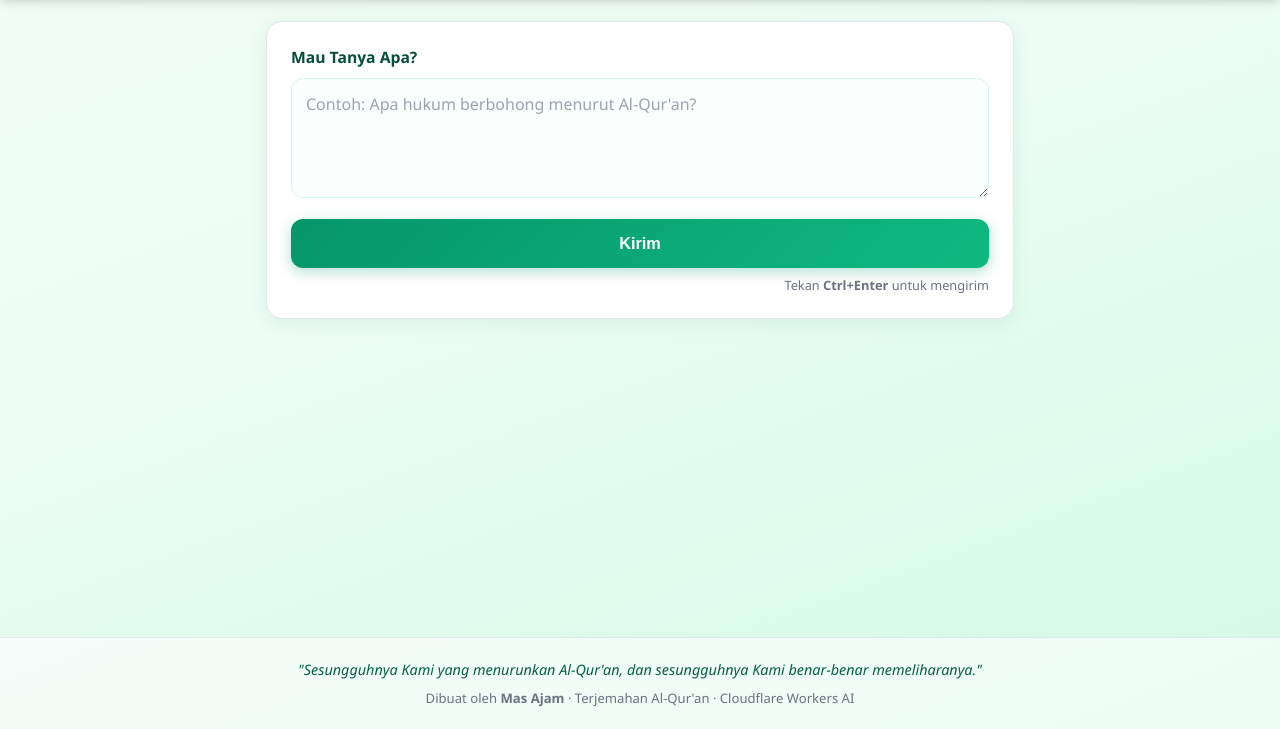
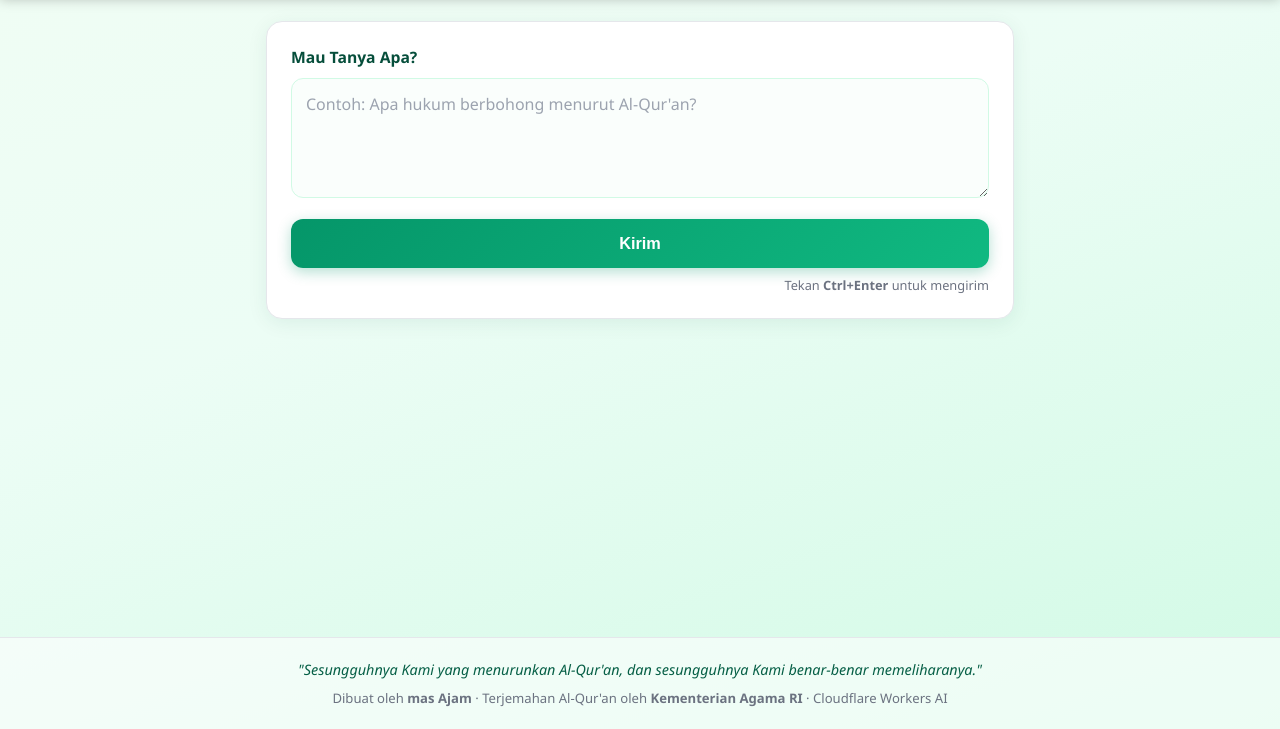
Before and after one commit to azhar0407/islam-menjawab, a website: page public/index.html in a window 1280 px wide. Shown: the part 71-800 px from the top of the page. Drawn offline with Linux system fonts and the light colour scheme.

Commit message:
docs: atributi Kemenag RI untuk quran.json
- LICENSE-DATA.md: sumber Kemenag RI (quran.kemenag.go.id),
  lisensi atribusi non-komersial, asas hak cipta terjemahan
- footer UI: tampilkan 'Kementerian Agama RI'

```diff
--- a/public/index.html
+++ b/public/index.html
@@ -141,7 +141,7 @@
 
 <footer>
   <div class="ayat">"Sesungguhnya Kami yang menurunkan Al-Qur'an, dan sesungguhnya Kami benar-benar memeliharanya."</div>
-  <div class="credit">Dibuat oleh <b>Mas Ajam</b> · Terjemahan Al-Qur'an · Cloudflare Workers AI</div>
+  <div class="credit">Dibuat oleh <b>mas Ajam</b> · Terjemahan Al-Qur'an oleh <b>Kementerian Agama RI</b> · Cloudflare Workers AI</div>
 </footer>
 
 <script>
```
Also changed, not shown: LICENSE-DATA.md.
